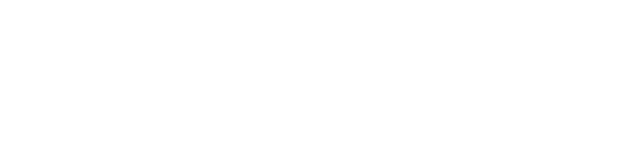
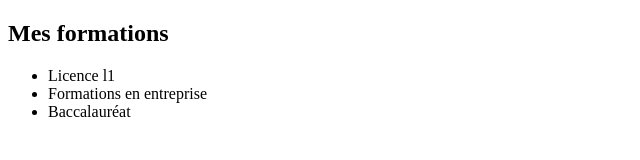
Before and after one commit to aldokpanou/git-mon-cv, a plain HTML site: page index.html in a window 1280 px wide. Shown: the whole page, without its empty margins (0-640 px from the left). Drawn offline with Linux system fonts and the light colour scheme.

Commit message:
mise en place de la section formations

```diff
--- a/index.html
+++ b/index.html
@@ -9,7 +9,14 @@
 </head>
 
 <body>
-
+    <section class="formations">
+        <h2>Mes formations</h2>
+        <ul>
+            <li>Licence l1</li>
+            <li>Formations en entreprise</li>
+            <li>Baccalauréat</li>
+        </ul>
+    </section>
 </body>
 
 </html>
```
